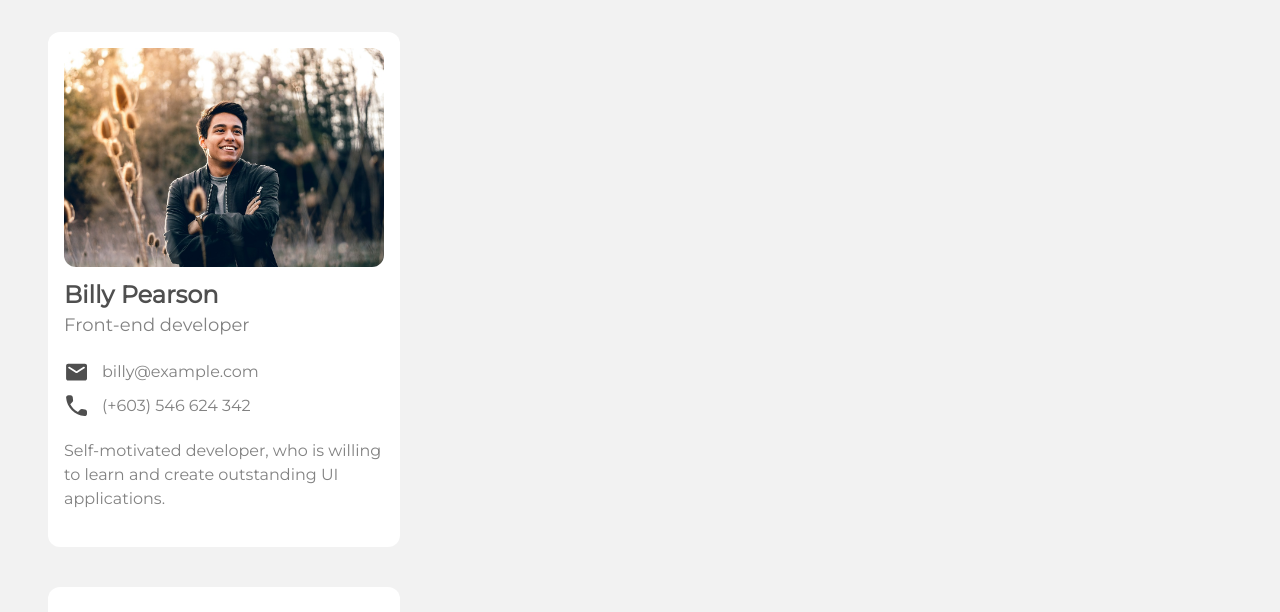
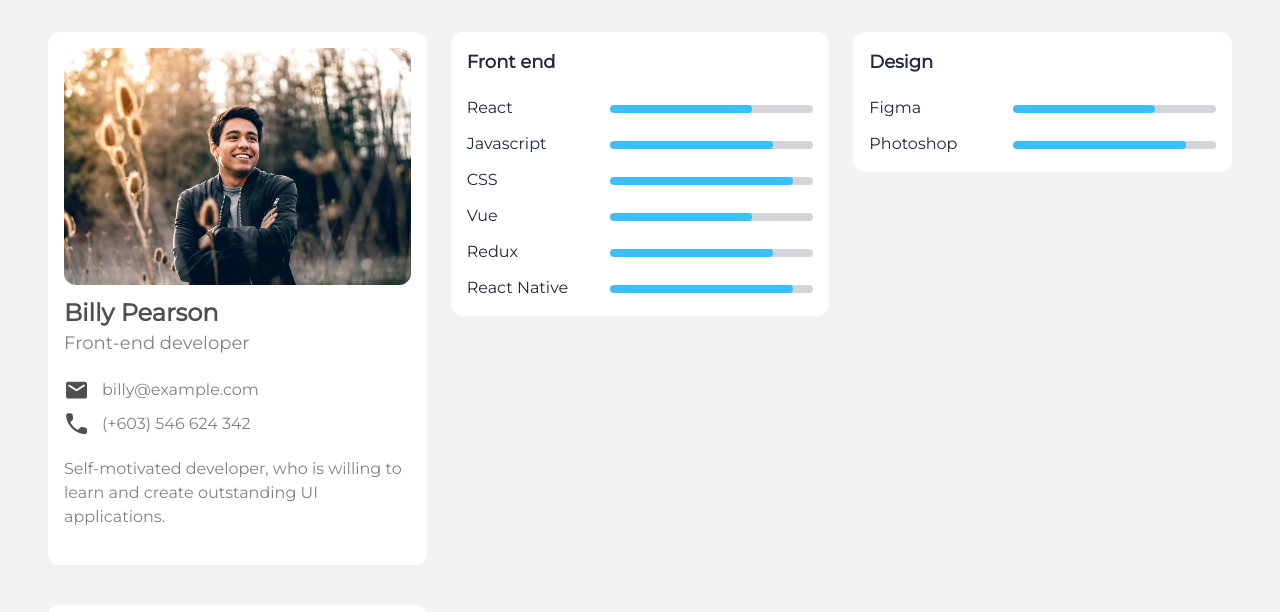
Before and after one commit to abuabdullah23/dev-challenge-08-portfolio, a plain HTML site: page index.html in a window 1280 px wide. Shown: the top 612 px of the page. Drawn offline with nearby package versions, Linux system fonts and the light colour scheme.

Commit message:
Skills section completed

```diff
--- a/index.html
+++ b/index.html
@@ -34,7 +34,7 @@
 
 <body class="bg-[#F2F2F2] min-h-screen max-h-fit">
   <section class="container mx-auto px-4 md:px-8 lg:px-12 lg:p-0">
-    <div class="grid grid-cols-1 md:grid-cols-2 lg:grid-cols-3 md:gap-16 py-8">
+    <div class="grid grid-cols-1 md:grid-cols-2 lg:grid-cols-3 md:gap-6 py-8">
       <div class="w-full">
         <!-- Developer Details -->
         <div class="bg-white rounded-xl p-4">
@@ -99,7 +99,7 @@
         </div>
 
         <!-- Hobbies Section -->
-        <div class="bg-white rounded-xl p-4 w-full mt-10">
+        <div class="bg-white rounded-xl p-4 w-full my-10">
           <h3 class="text-2xl font-semibold mt-3 text-main-color">Hobbies</h3>
           <!-- Swimming -->
           <div class="w-full mt-6">
@@ -134,6 +134,79 @@
 
       <!-- Right side when: Desktop mode -->
       <div class="w-full lg:col-span-2">
+        <!-- Skills Section Start -->
+        <div class="grid grid-cols-1 md:grid-cols-2 gap-6">
+          <div class="w-full bg-white rounded-xl p-4">
+            <h4 class="text-lg font-semibold">Front end</h4>
+            <!-- Front End Skills Start -->
+            <div class="grid grid-flow-row gap-3 mt-5">
+              <div class="grid grid-cols-5 gap-3 justify-center">
+                <h5 class="col-span-2">React</h5>
+                <div class="col-span-3 w-full">
+                  <progress class="progress progress-info" value="70" max="100"></progress>
+                </div>
+              </div>
+
+              <div class="grid grid-cols-5 gap-3 justify-center">
+                <h5 class="col-span-2">Javascript</h5>
+                <div class="col-span-3 w-full">
+                  <progress class="progress progress-info" value="80" max="100"></progress>
+                </div>
+              </div>
+
+              <div class="grid grid-cols-5 gap-3 justify-center">
+                <h5 class="col-span-2">CSS</h5>
+                <div class="col-span-3 w-full">
+                  <progress class="progress progress-info" value="90" max="100"></progress>
+                </div>
+              </div>
+
+              <div class="grid grid-cols-5 gap-3 justify-center">
+                <h5 class="col-span-2">Vue</h5>
+                <div class="col-span-3 w-full">
+                  <progress class="progress progress-info" value="70" max="100"></progress>
+                </div>
+              </div>
+
+              <div class="grid grid-cols-5 gap-3 justify-center">
+                <h5 class="col-span-2">Redux</h5>
+                <div class="col-span-3 w-full">
+                  <progress class="progress progress-info" value="80" max="100"></progress>
+                </div>
+              </div>
+
+              <div class="grid grid-cols-5 gap-3 justify-center">
+                <h5 class="col-span-2">React Native</h5>
+                <div class="col-span-3 w-full">
+                  <progress class="progress progress-info" value="90" max="100"></progress>
+                </div>
+              </div>
+            </div>
+            <!-- Front End Skills End -->
+          </div>
+          <!-- Design Skills -->
+          <div class="w-full h-fit bg-white rounded-xl p-4">
+            <h4 class="text-lg font-semibold">Design</h4>
+            <div class="grid grid-flow-row gap-3 mt-5">
+              <div class="grid grid-cols-5 gap-3 justify-center">
+                <h5 class="col-span-2">Figma</h5>
+                <div class="col-span-3 w-full">
+                  <progress class="progress progress-info" value="70" max="100"></progress>
+                </div>
+              </div>
+
+              <div class="grid grid-cols-5 gap-3 justify-center">
+                <h5 class="col-span-2">Photoshop</h5>
+                <div class="col-span-3 w-full">
+                  <progress class="progress progress-info" value="85" max="100"></progress>
+                </div>
+              </div>
+            </div>
+          </div>
+          <!-- Design Skill End -->
+        </div>
+        <!-- Skills Section End -->
+
 
       </div>
     </div>
```
